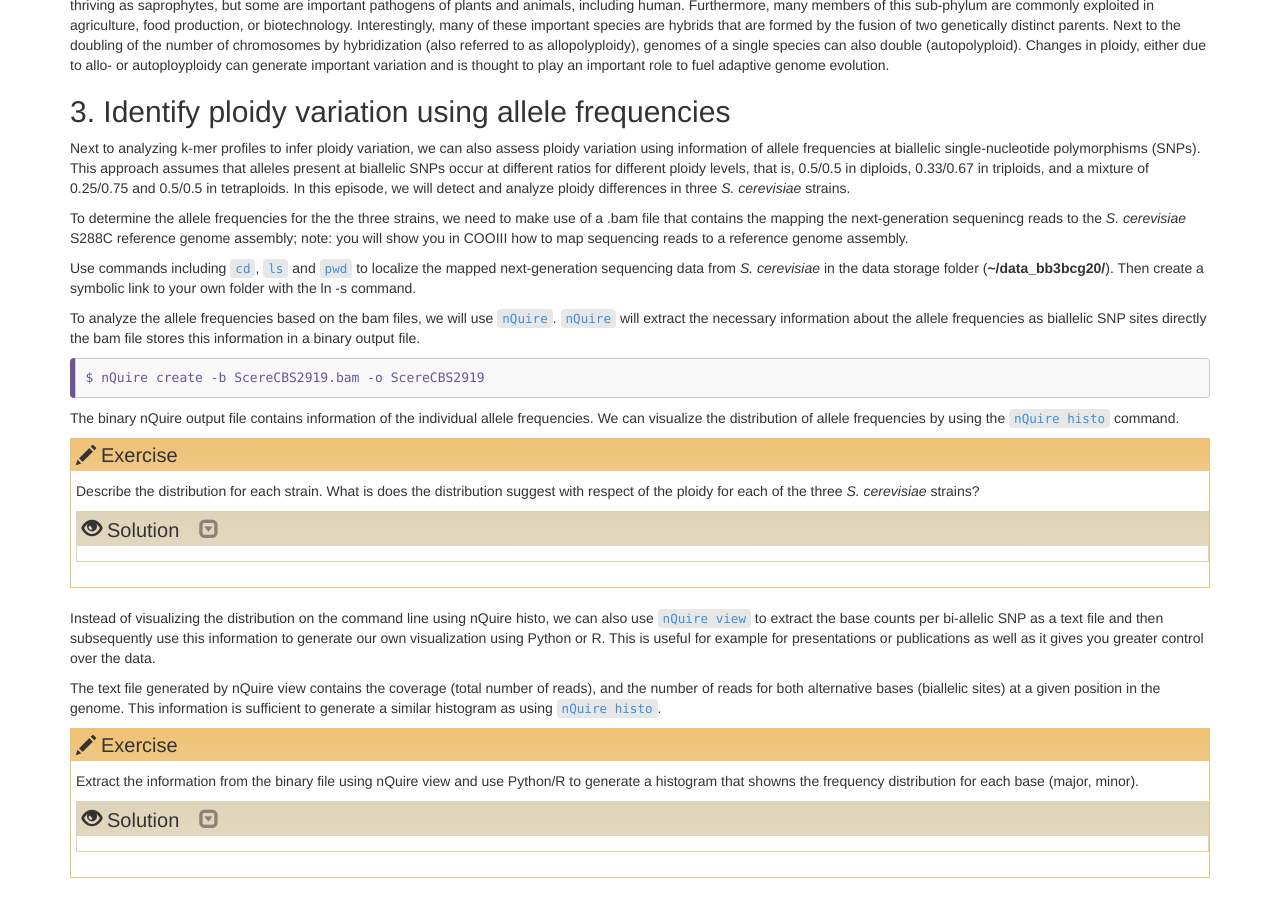
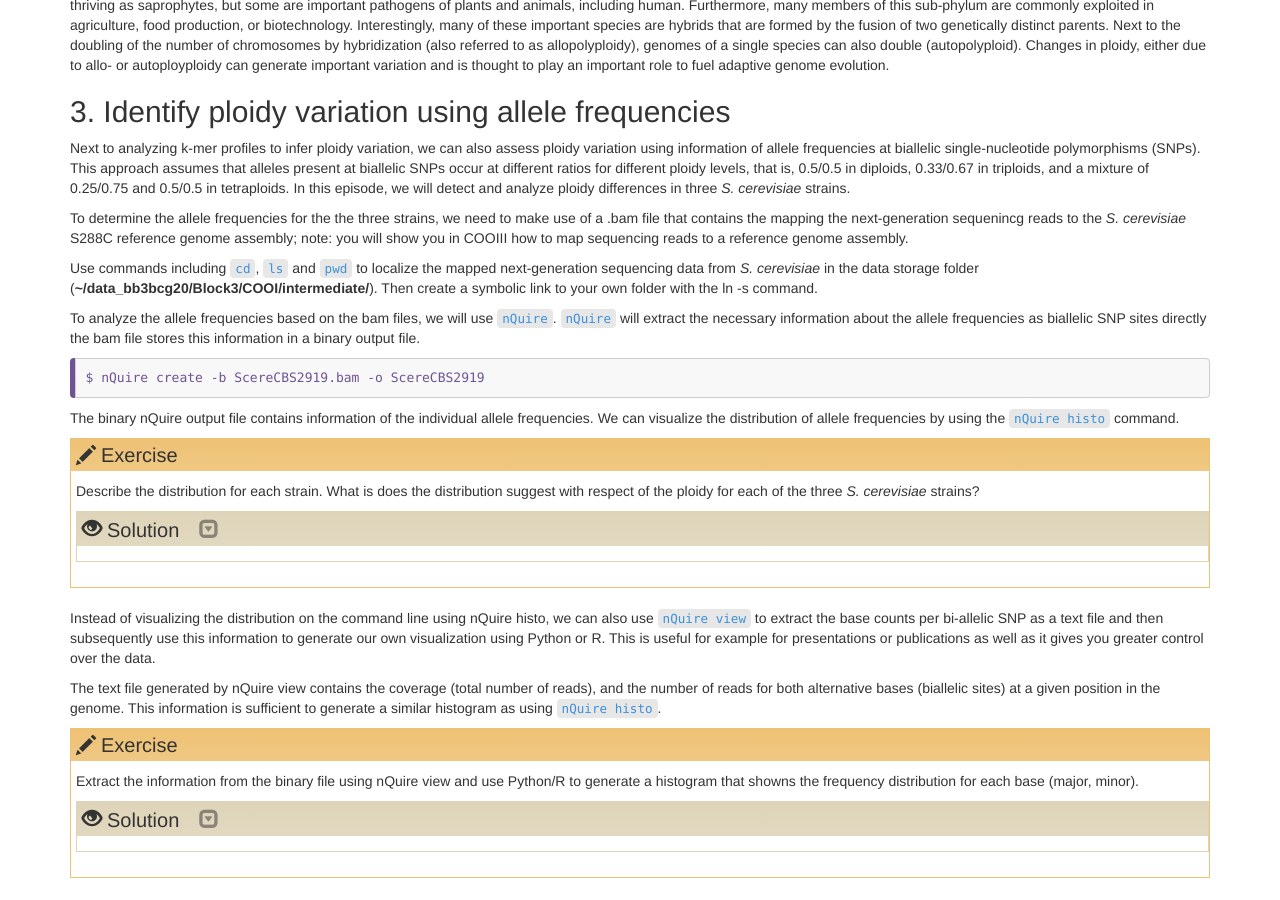
Before and after one commit to TeamMGE/GenomeBioinformaticsCourse, a Jekyll site: the page built from _episodes/72-COOI.md, in a window 1280 px wide and 900 px high, scrolled down 484 px. Built offline with Jekyll 4.4.1, drawn with Linux system fonts in a browser that asks for light colours; some of the changed lines change nothing that is shown.

Commit message:
Update 72-COOI.md

```diff
--- a/_episodes/72-COOI.md
+++ b/_episodes/72-COOI.md
@@ -25,7 +25,7 @@
 
 To determine the allele frequencies for the the three strains, we need to make use of a .bam file that contains the mapping the next-generation sequenincg reads to the *S. cerevisiae* S288C reference genome assembly; note: you will show you in COOIII how to map sequencing reads to a reference genome assembly.
 
-Use commands including `cd`, `ls` and `pwd` to localize the mapped next-generation sequencing data from *S. cerevisiae* in the data storage folder (**~/data_bb3bcg20/**). Then create a symbolic link to your own folder with the ln -s command.
+Use commands including `cd`, `ls` and `pwd` to localize the mapped next-generation sequencing data from *S. cerevisiae* in the data storage folder (**~/data_bb3bcg20/Block3/COOI/intermediate/**). Then create a symbolic link to your own folder with the ln -s command.
 
 To analyze the allele frequencies based on the bam files, we will use `nQuire`. `nQuire` will extract the necessary information about the allele frequencies as biallelic SNP sites directly the bam file stores this information in a binary output file.
 
@@ -62,13 +62,18 @@
 >>
 >> ~~~
 >> #plot with python
+>> import matplotlib
+>> matplotlib.use('Agg')  # Non-GUI backend
+>> import matplotlib.pyplot as plt
 >> import seaborn as sns
 >> import pandas as pd
 >>
 >> bases = pd.read_csv("ScereCBS2919.base.txt",sep="\t",header=None)
 >> #minor allele
->> sns.histplot(bases[1]/bases[0]); #minor
->> sns.histplot(bases[2]/bases[0]); #major
+>> sns.distplot(bases[1]/bases[0]); #minor
+>> sns.distplot(bases[2]/bases[0]); #major
+>> plt.savefig('ScereCBS2919ploidy.png')
+>> plt.close()  # Close to free memory
 >> ~~~
 >> {: .bash}
 > {: .solution}
```
